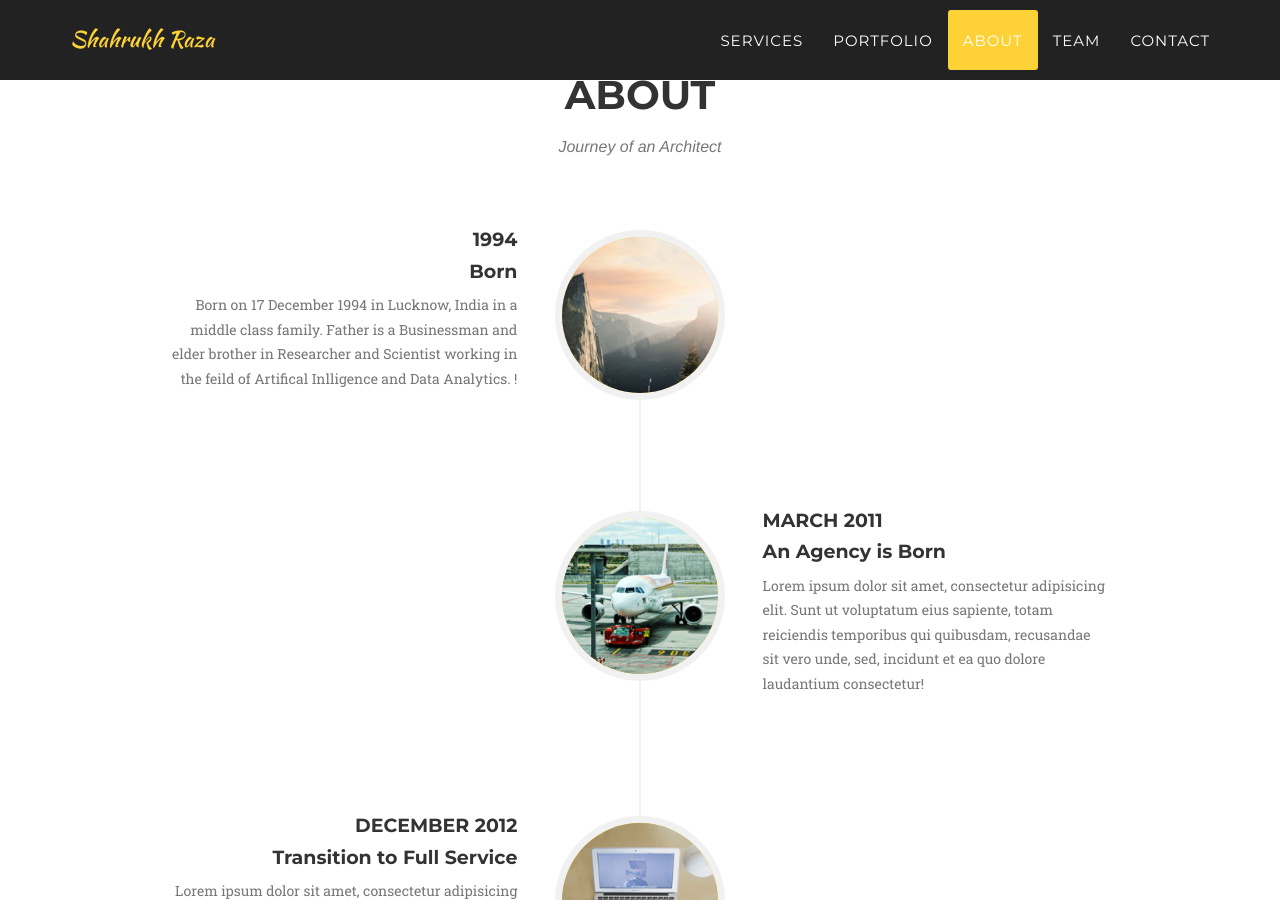
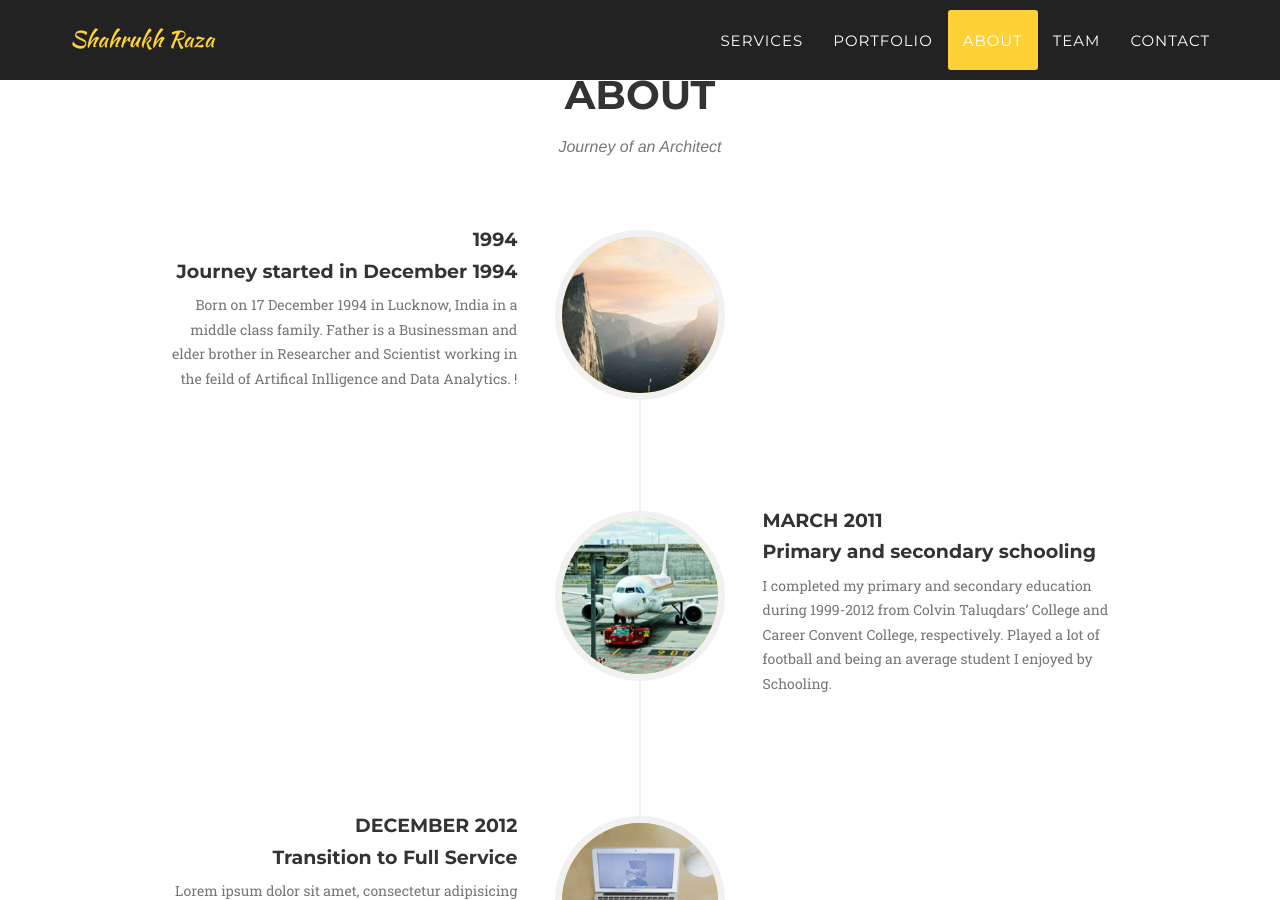
Before and after one commit to eyebuilder/eyebuilder, a Jekyll site: the page built from index.html, in a window 1280 px wide and 900 px high, scrolled down 2750 px. Built offline with Jekyll 4.4.1, drawn with Linux system fonts in a browser that asks for light colours; some web fonts are replaced.

Commit message:
Update about.html

```diff
--- a/_includes/about.html
+++ b/_includes/about.html
@@ -17,7 +17,7 @@
                             <div class="timeline-panel">
                                 <div class="timeline-heading">
                                     <h4>1994</h4>
-                                    <h4 class="subheading">Born</h4>
+                                    <h4 class="subheading">Journey started in December 1994</h4>
                                 </div>
                                 <div class="timeline-body">
                                     <p class="text-muted">Born on 17 December 1994 in Lucknow, India in a middle class family. Father is a Businessman and elder brother in Researcher and Scientist working in the feild of Artifical Inlligence and Data Analytics. !</p>
@@ -31,10 +31,10 @@
                             <div class="timeline-panel">
                                 <div class="timeline-heading">
                                     <h4>March 2011</h4>
-                                    <h4 class="subheading">An Agency is Born</h4>
+                                    <h4 class="subheading">Primary and secondary schooling</h4>
                                 </div>
                                 <div class="timeline-body">
-                                    <p class="text-muted">Lorem ipsum dolor sit amet, consectetur adipisicing elit. Sunt ut voluptatum eius sapiente, totam reiciendis temporibus qui quibusdam, recusandae sit vero unde, sed, incidunt et ea quo dolore laudantium consectetur!</p>
+                                    <p class="text-muted"> I completed my primary and secondary education during 1999-2012 from Colvin Taluqdars’ College and Career Convent College, respectively. Played a lot of football and being an average student I enjoyed by Schooling.</p>
                                 </div>
                             </div>
                         </li>
```
